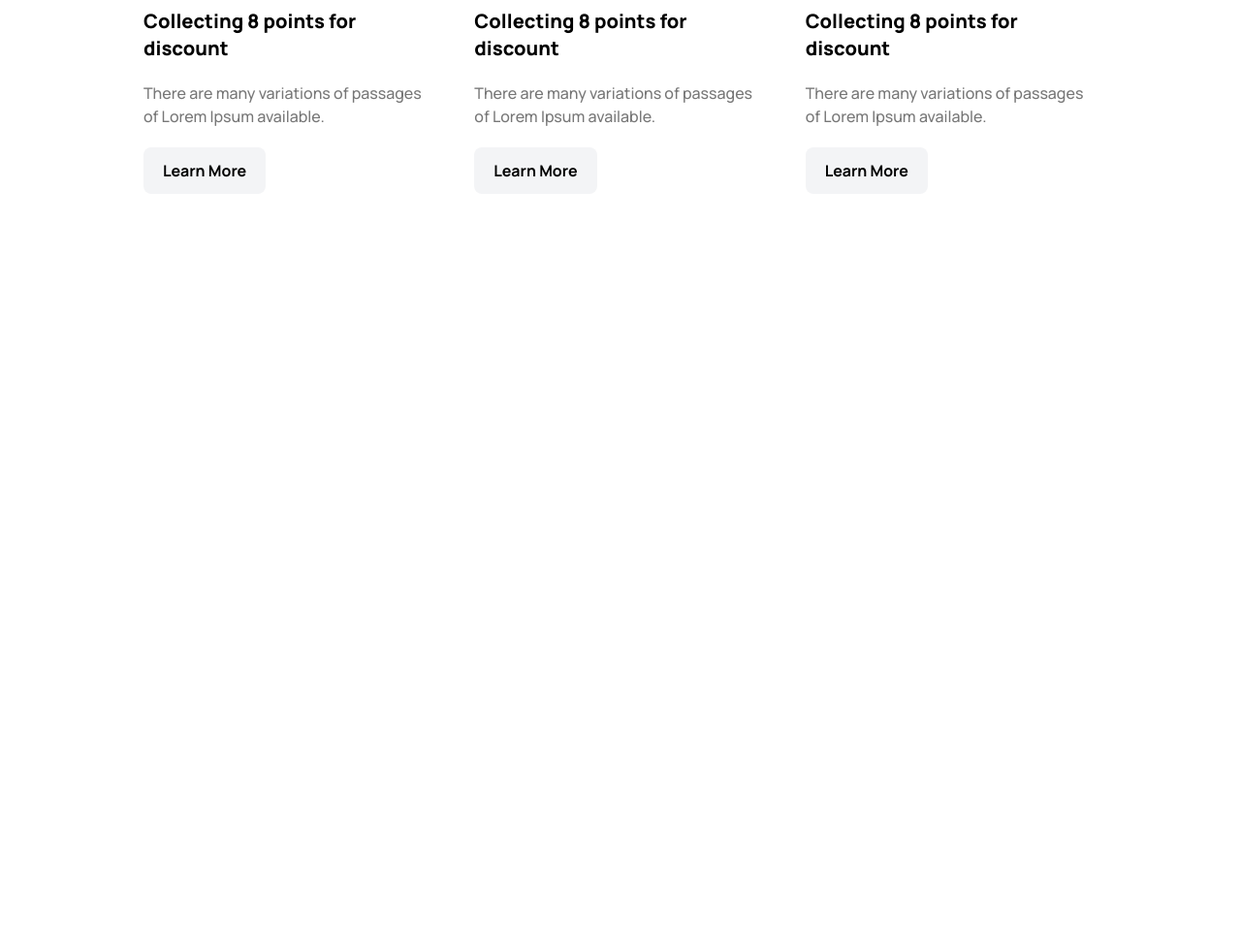
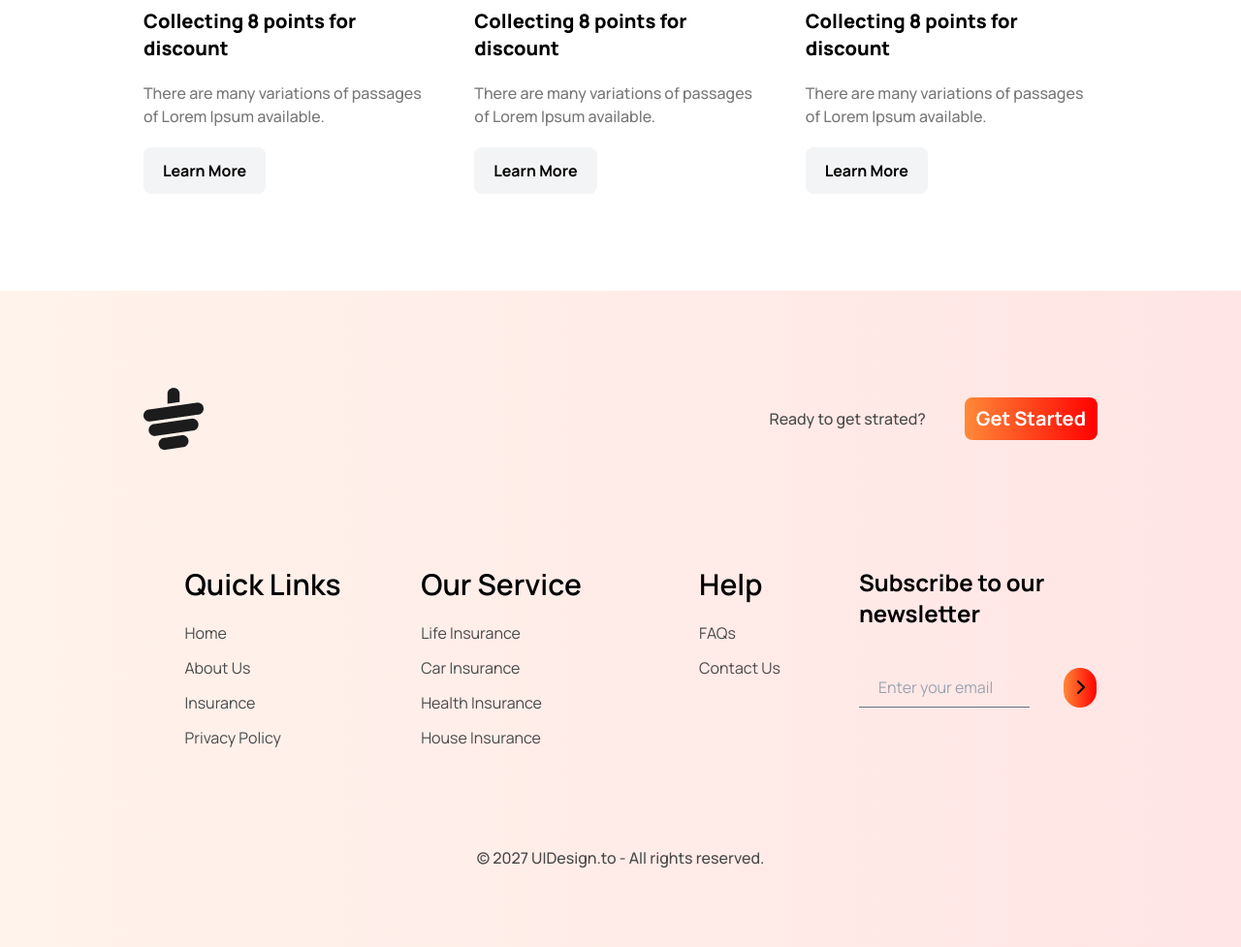
Before and after one commit to Schr0Smi1ey/Tea-House, a plain HTML site: page index.html in a window 1280 px wide. Shown: the part 2936-3913 px from the top of the page at 97% size. Before the commit the page ends 3236 px from the top, so only its background shows below. Drawn offline with nearby package versions, Linux system fonts and the light colour scheme; a web font is replaced by a local one.

Commit message:
Completed the Footer

```diff
--- a/index.html
+++ b/index.html
@@ -36,6 +36,9 @@
                 -webkit-background-clip: text;
                 -webkit-text-fill-color: transparent;
                 background-clip: text;
+            }
+            .gradient-footer {
+                background: linear-gradient(270.00deg, rgba(255, 0, 0, 0.1),rgba(255, 137, 56, 0.1) 100%);
             }
         }
     </style>
@@ -211,8 +214,58 @@
             </div>
         </section>
     </main>
-    <footer>
-
+    <footer class="gradient-footer">
+        <div class="max-w-screen-lg m-auto py-20">
+            <div class="flex justify-between items-center gap-10 mb-20 p-5">
+                <div class="">
+                    <img src="images/cup.png" alt="">
+                </div>
+                <div class="flex items-center gap-3 sm:gap-10">
+                    <h4 class="font-medium text-sm sm:text-base text-[#494949]">Ready to get strated?</h4>
+                    <button class="bg-gradient-to-r from-[#FF8938] to-[#FF0000] px-3 py-2 rounded-lg"><span class="text-white font-bold text-xl">Get Started</span></button>
+                </div>
+            </div>
+            <div class="grid grid-cols-2 lg:grid-cols-4 mb-20 gap-y-10 p-5">
+                <div class="lg:mx-auto">
+                    <ul class="space-y-3">
+                        <li class="font-semibold text-2xl md:text-3xl mb-5">Quick Links</li>
+                        <li class="font-normal text-sm sm:text-base text-[#494949] hover:text-orange-500 hover:font-bold">Home</li>
+                        <li class="font-normal text-sm sm:text-base text-[#494949] hover:text-orange-500 hover:font-bold">About Us</li>
+                        <li class="font-normal text-sm sm:text-base text-[#494949] hover:text-orange-500 hover:font-bold">Insurance</li>
+                        <li class="font-normal text-sm sm:text-base text-[#494949] hover:text-orange-500 hover:font-bold">Privacy Policy</li>
+                    </ul>
+                </div>
+                <div class="lg:mx-auto">
+                    <ul class="space-y-3">
+                        <li class="font-semibold text-2xl md:text-3xl mb-5">Our Service</li>
+                        <li class="font-normal text-sm sm:text-base text-[#494949] hover:text-orange-500 hover:font-bold">Life Insurance</li>
+                        <li class="font-normal text-sm sm:text-base text-[#494949] hover:text-orange-500 hover:font-bold">Car Insurance</li>
+                        <li class="font-normal text-sm sm:text-base text-[#494949] hover:text-orange-500 hover:font-bold">Health Insurance</li>
+                        <li class="font-normal text-sm sm:text-base text-[#494949] hover:text-orange-500 hover:font-bold">House Insurance</li>
+                    </ul>
+                </div>
+                <div class="lg:mx-auto">
+                    <ul class="space-y-3">
+                        <li class="font-semibold text-2xl md:text-3xl mb-5">Help</li>
+                        <li class="font-normal text-sm sm:text-base text-[#494949] hover:text-orange-500 hover:font-bold">FAQs</li>
+                        <li class="font-normal text-sm sm:text-base text-[#494949] hover:text-orange-500 hover:font-bold">Contact Us</li>
+                    </ul>
+                </div>
+                <div class="lg:mx-auto">
+                    <h2 class="font-bold text-xl sm:text-2xl mb-10">Subscribe to our newsletter</h2>
+                    <div class="flex">
+                        <div>
+                            <input type="text" placeholder="Enter your email" class="bg-transparent border-none text-orange-700 w-5/6 pl-5 py-2">
+                            <hr class="border-1 border-gray-500 w-5/6">
+                        </div>
+                        <button class="bg-gradient-to-r from-[#FF8938] to-[#FF0000] rounded-full px-3 py-2"><i class="fa-solid fa-chevron-right"></i></button>
+                    </div>
+                </div>
+            </div>
+            <div class="text-center">
+                <h4 class="font-medium text-sm sm:text-base text-[#494949]">© 2027 UIDesign.to - All rights reserved.</h4>
+            </div>
+        </div>
     </footer>
 </body>
 </html>
```
